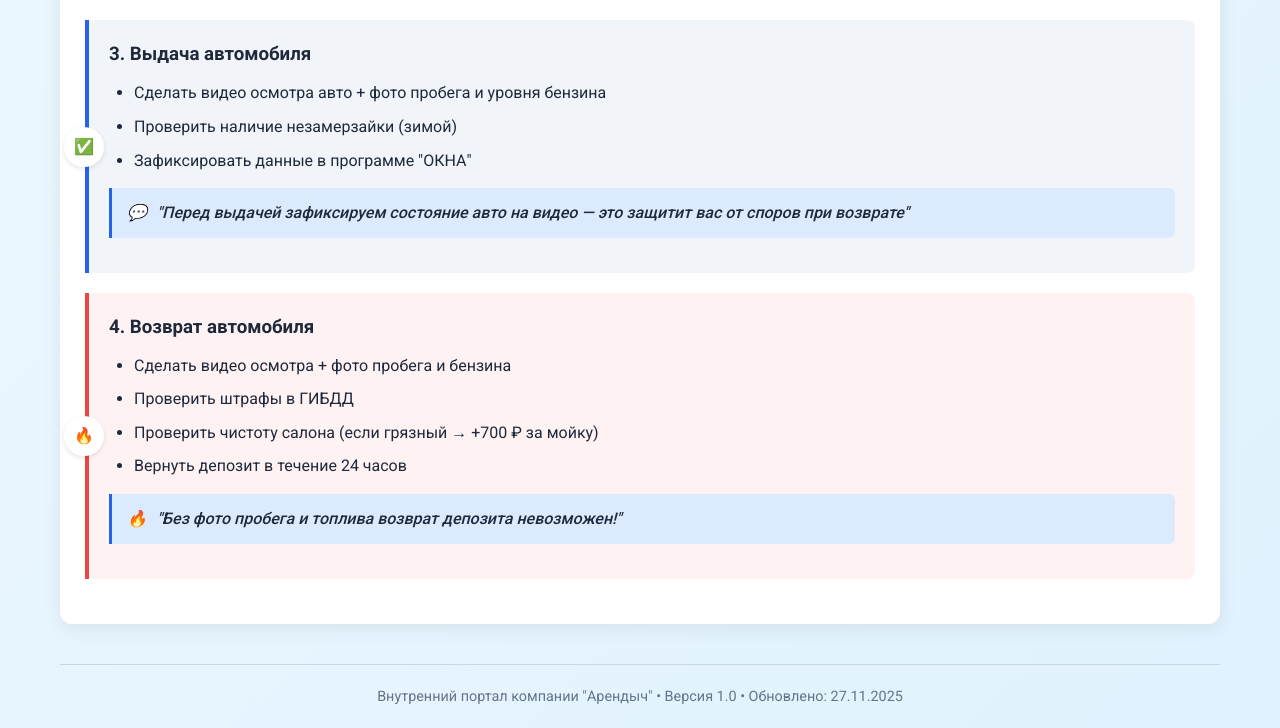
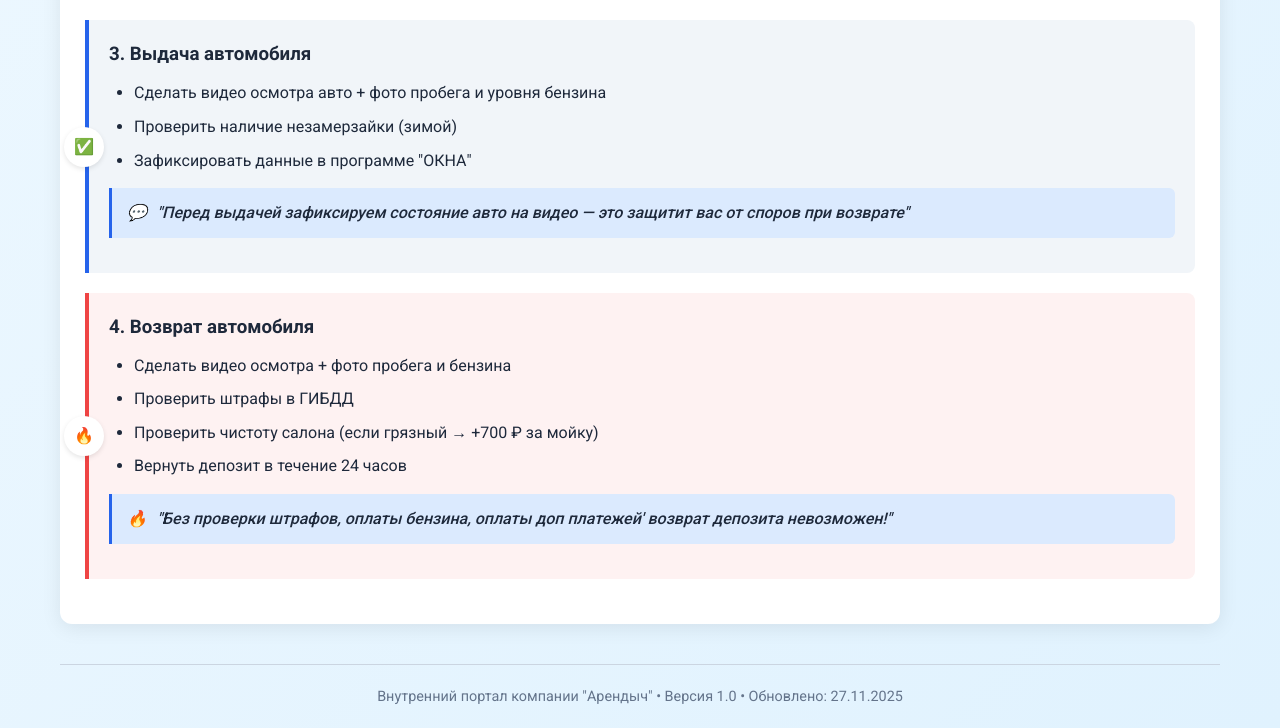
Before and after one commit to antidolgi/arenda, a plain HTML site: page index.html in a window 1280 px wide. Shown: the part 876-1604 px from the top of the page. Drawn offline with Linux system fonts and the light colour scheme.

Commit message:
Update index.html

```diff
--- a/index.html
+++ b/index.html
@@ -362,7 +362,7 @@
                     <li>Вернуть депозит в течение 24 часов</li>
                 </ul>
                 <div class="phrase">
-                    🔥 <span class="highlight">"Без фото пробега и топлива возврат депозита невозможен!"</span>
+                    🔥 <span class="highlight">"Без проверки штрафов, оплаты бензина, оплаты доп платежей' возврат депозита невозможен!"</span>
                 </div>
             </div>
         </div>
```
